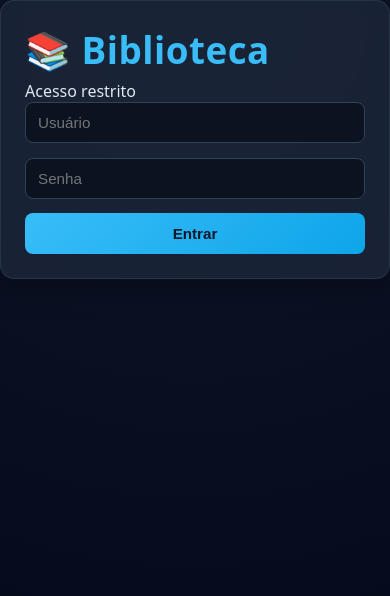
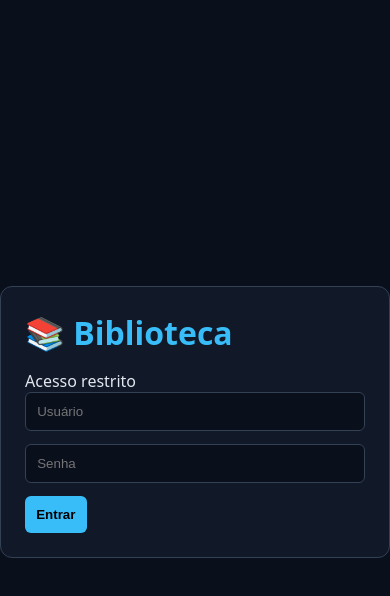
Before and after one commit to Lisboa92/biblioteca-cloud, a React (Vite) app in the folder frontend/: page / in a window 390 px wide. Shown: the top 596 px of the page. Built offline with nearby package versions, Linux system fonts and the light colour scheme.

Commit message:
Update styles.css

```diff
--- a/frontend/src/styles.css
+++ b/frontend/src/styles.css
@@ -5,194 +5,136 @@
 }
 
 body {
-  font-family: system-ui, -apple-system, sans-serif;
-  background: radial-gradient(circle at top, #0f172a, #020617);
+  font-family: system-ui, sans-serif;
+  background: #0a0f1c;
   color: #e2e8f0;
+}
+
+/* LOGIN */
+.login-container {
+  display: flex;
+  height: 100vh;
+  justify-content: center;
+  align-items: center;
+}
+
+/* LAYOUT */
+.layout {
+  display: flex;
   min-height: 100vh;
 }
 
-/* CONTAINER */
-.container {
-  max-width: 950px;
-  margin: 0 auto;
-  padding: 2.5rem 1rem;
+/* SIDEBAR */
+.sidebar {
+  width: 230px;
+  background: #0b1220;
+  padding: 1.5rem;
+  border-right: 1px solid #334155;
+  display: flex;
+  flex-direction: column;
+  gap: 0.8rem;
 }
 
-/* TITULOS */
-h1 {
-  font-size: 2.3rem;
-  margin-bottom: 0.3rem;
+.sidebar h2 {
   color: #38bdf8;
-  letter-spacing: 0.5px;
+  margin-bottom: 1rem;
 }
 
-.subtitulo {
-  color: #94a3b8;
-  margin-bottom: 2rem;
-  font-size: 0.95rem;
+.sidebar button {
+  background: transparent;
+  border: 1px solid #334155;
+  color: #e2e8f0;
+  padding: 0.6rem;
+  border-radius: 6px;
+  cursor: pointer;
+  text-align: left;
+}
+
+.sidebar button:hover {
+  background: #38bdf8;
+  color: #0a0f1c;
+}
+
+.sidebar .danger {
+  background: #ef4444;
+  border: none;
+}
+
+/* CONTEÚDO */
+.content {
+  flex: 1;
+  padding: 2rem;
 }
 
 /* CARDS */
 .card {
-  background: rgba(30, 41, 59, 0.75);
-  backdrop-filter: blur(10px);
-  border-radius: 14px;
+  background: #111827;
   padding: 1.5rem;
-  margin-bottom: 1.5rem;
-  border: 1px solid rgba(51, 65, 85, 0.6);
-  box-shadow: 0 10px 30px rgba(0,0,0,0.35);
-  transition: transform 0.2s ease, box-shadow 0.2s ease;
+  border-radius: 12px;
+  border: 1px solid #334155;
 }
 
-.card:hover {
-  transform: translateY(-2px);
-  box-shadow: 0 15px 40px rgba(0,0,0,0.45);
-}
-
-h2 {
+h1, h2 {
   color: #38bdf8;
   margin-bottom: 1rem;
-  font-size: 1.2rem;
-}
-
-/* FORM */
-form {
-  display: grid;
-  grid-template-columns: 1fr 1fr;
-  gap: 0.9rem;
-}
-
-form input {
-  grid-column: span 1;
-}
-
-form button {
-  grid-column: span 2;
 }
 
 /* INPUTS */
 input {
   width: 100%;
-  padding: 0.7rem 0.75rem;
-  background: #0b1220;
+  padding: 0.7rem;
+  margin-bottom: 0.8rem;
+  border-radius: 6px;
   border: 1px solid #334155;
-  border-radius: 8px;
-  color: #e2e8f0;
-  font-size: 0.95rem;
-  transition: all 0.2s ease;
+  background: #0a0f1c;
+  color: white;
 }
 
-input:focus {
-  outline: none;
-  border-color: #38bdf8;
-  box-shadow: 0 0 0 3px rgba(56, 189, 248, 0.15);
-}
-
-/* BOTÕES */
+/* BOTÃO */
 button {
-  padding: 0.75rem 1.2rem;
-  background: linear-gradient(135deg, #38bdf8, #0ea5e9);
-  color: #0f172a;
+  padding: 0.7rem;
+  border-radius: 6px;
   border: none;
-  border-radius: 8px;
-  font-weight: 700;
+  background: #38bdf8;
+  font-weight: bold;
   cursor: pointer;
-  font-size: 0.95rem;
-  transition: all 0.2s ease;
 }
 
 button:hover {
-  transform: translateY(-1px);
-  filter: brightness(1.05);
-}
-
-button:active {
-  transform: scale(0.98);
-}
-
-button.danger {
-  background: linear-gradient(135deg, #ef4444, #dc2626);
-  color: white;
-}
-
-button.danger:hover {
-  filter: brightness(1.1);
+  background: #0ea5e9;
 }
 
 /* LIVROS */
 .livro {
   display: flex;
   justify-content: space-between;
-  align-items: center;
   padding: 1rem;
-  background: rgba(15, 23, 42, 0.8);
-  border-radius: 10px;
-  margin-bottom: 0.75rem;
+  background: #0a0f1c;
   border: 1px solid #334155;
-  transition: all 0.2s ease;
+  border-radius: 8px;
+  margin-bottom: 0.7rem;
 }
 
-.livro:hover {
-  border-color: #38bdf8;
-  transform: scale(1.01);
+.livro strong {
+  display: block;
 }
 
-.livro-info strong {
-  color: #f1f5f9;
-  display: block;
-  margin-bottom: 0.25rem;
-}
-
-.livro-info small {
+.livro small {
   color: #94a3b8;
 }
 
-.livro-acoes {
-  display: flex;
-  gap: 0.5rem;
+/* ERRO */
+.erro {
+  background: #7f1d1d;
+  color: #fecaca;
+  padding: 0.7rem;
+  border-radius: 6px;
+  margin-bottom: 1rem;
 }
 
-.livro-acoes button {
-  padding: 0.4rem 0.8rem;
-  font-size: 0.8rem;
-  border-radius: 6px;
+/* VAZIO */
+.vazio {
+  color: #64748b;
+  text-align: center;
+  padding: 1rem;
 }
-
-/* ESTADOS */
-.vazio {
-  text-align: center;
-  color: #64748b;
-  padding: 2rem;
-  font-style: italic;
-}
-
-.erro {
-  background: rgba(127, 29, 29, 0.8);
-  color: #fecaca;
-  padding: 0.8rem;
-  border-radius: 8px;
-  margin-bottom: 1rem;
-  border: 1px solid #ef4444;
-}
-
-/* RESPONSIVO */
-@media (max-width: 600px) {
-  form {
-    grid-template-columns: 1fr;
-  }
-
-  form button {
-    grid-column: span 1;
-  }
-
-  .livro {
-    flex-direction: column;
-    align-items: flex-start;
-    gap: 0.75rem;
-  }
-
-  .livro-acoes {
-    width: 100%;
-    justify-content: flex-end;
-  }
-}
```
